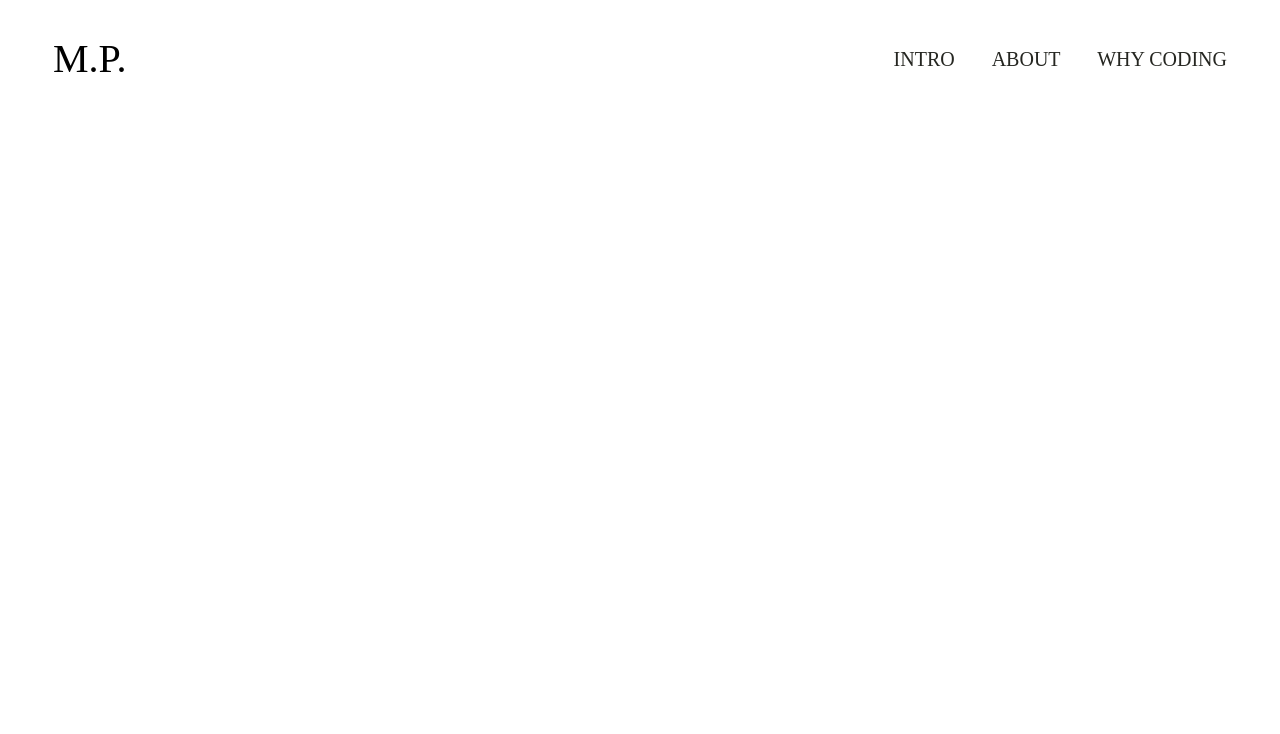
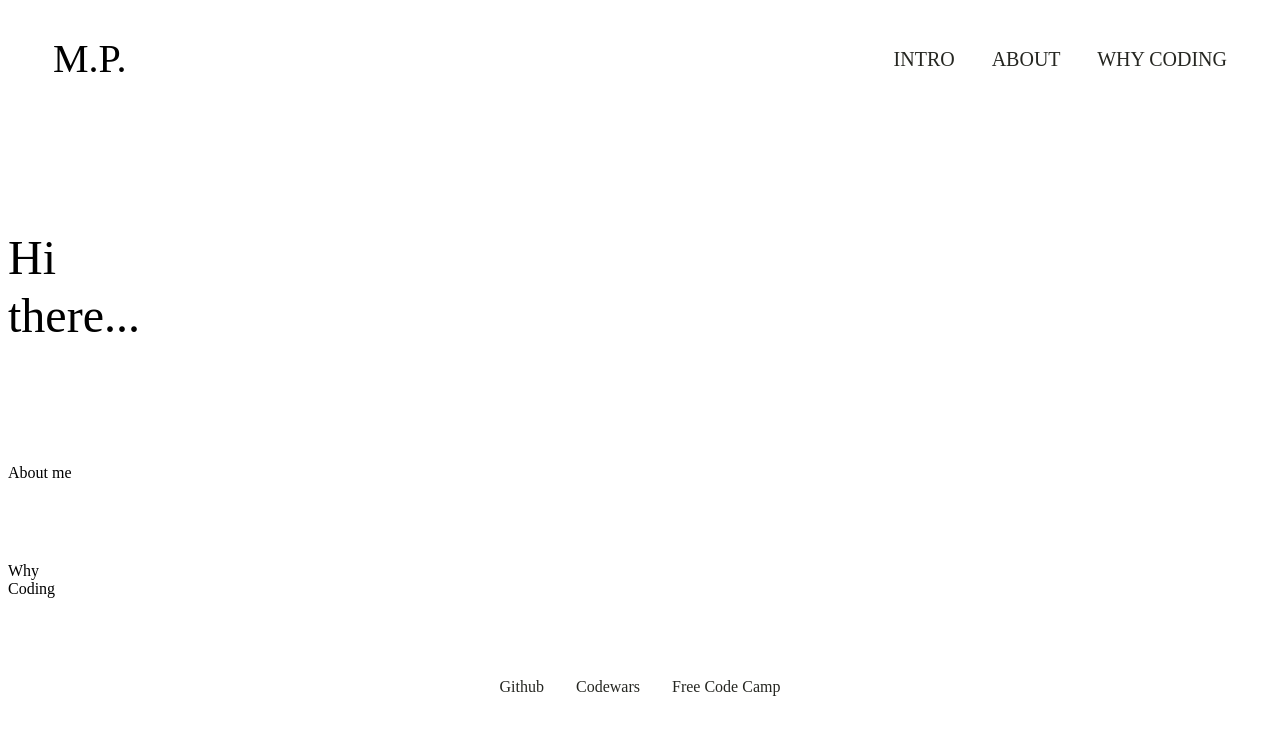
Before and after one commit to mon-burgundy/monburgundy.github.io, a plain HTML site: page fandc/index.html in a window 1280 px wide. Drawn offline with Linux system fonts and the light colour scheme.

Commit message:
Added Footer, sections

```diff
--- a/fandc/F&C.style.css
+++ b/fandc/F&C.style.css
@@ -42,3 +42,29 @@ a{
 a:hover{
   color: #F9DDD2
 }
+
+h2{
+  font-family: 'Playfair Display', serif;
+  font-size: 48px;
+  line-height: 1.2;
+  font-weight: 200;
+
+}
+
+footer{
+  display: flex;
+  align-items: center;
+  justify-content: center;
+}
+
+section {
+  margin: 80px 0 80px 0;
+  display: grid;
+  grid-template-columns: repeat(12, 1fr);
+  grid-gap: 32px 32px;
+}
+
+
+footer a {
+  margin: 0 16px 0 16px;
+}
--- a/fandc/index.html
+++ b/fandc/index.html
@@ -17,4 +17,23 @@
 
   </header>
 
+  <section>
+    <h2>Hi there...</h2>
+  </section>
+
+  <section>
+    About me
+  </section>
+
+  <section>
+    Why Coding
+  </section>
+
+
+  <footer>
+    <a href="https://github.com/mon-burgundy/monburgundy.github.io/tree/master/fandc">Github</a>
+    <a href="">Codewars</a>
+    <a href="https://www.freecodecamp.org/fcc00e4dc00-f2e2-4e6f-b776-762dd813e99f">Free Code Camp</a>
+  </footer>
+
   </html>
```
